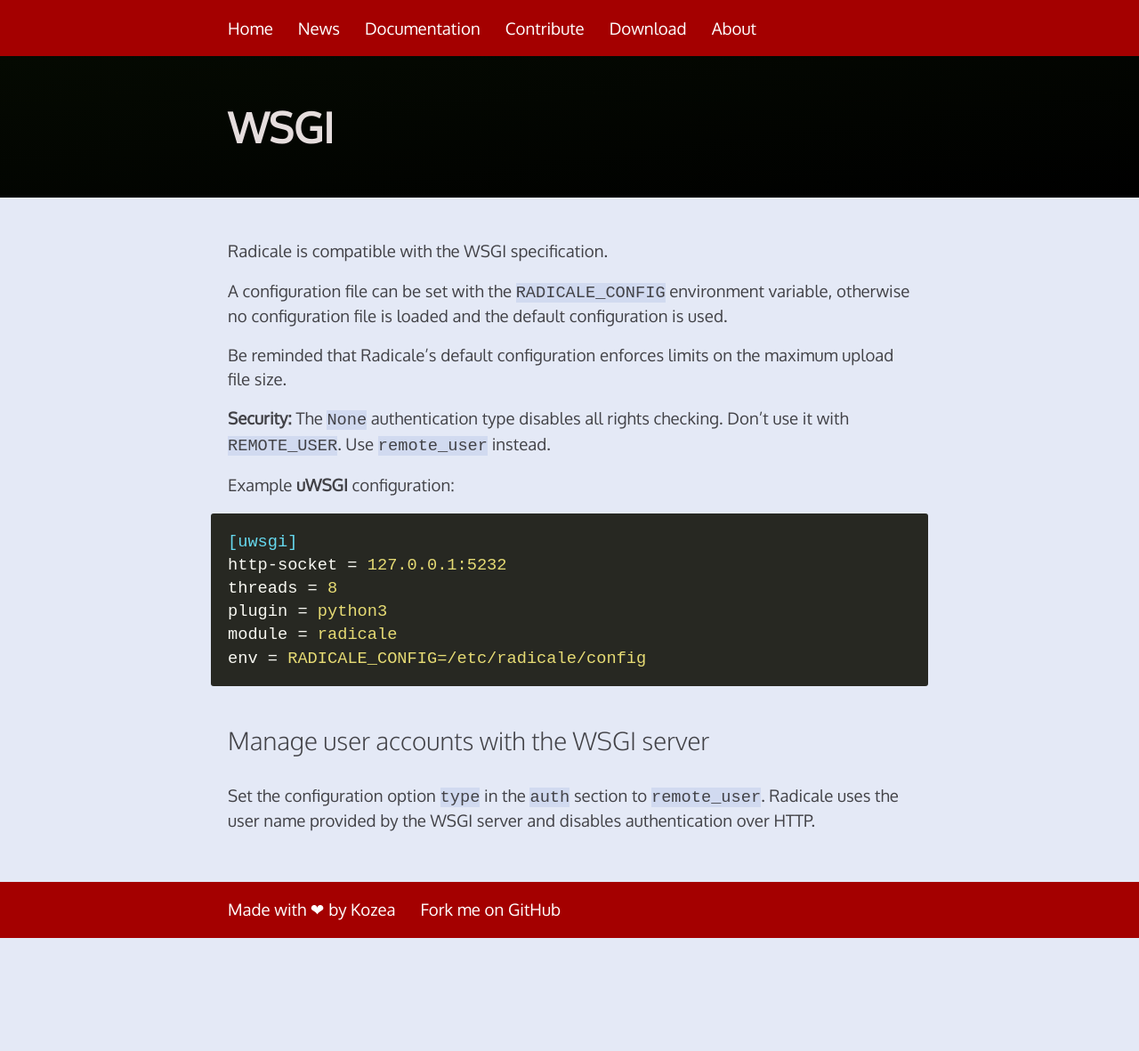
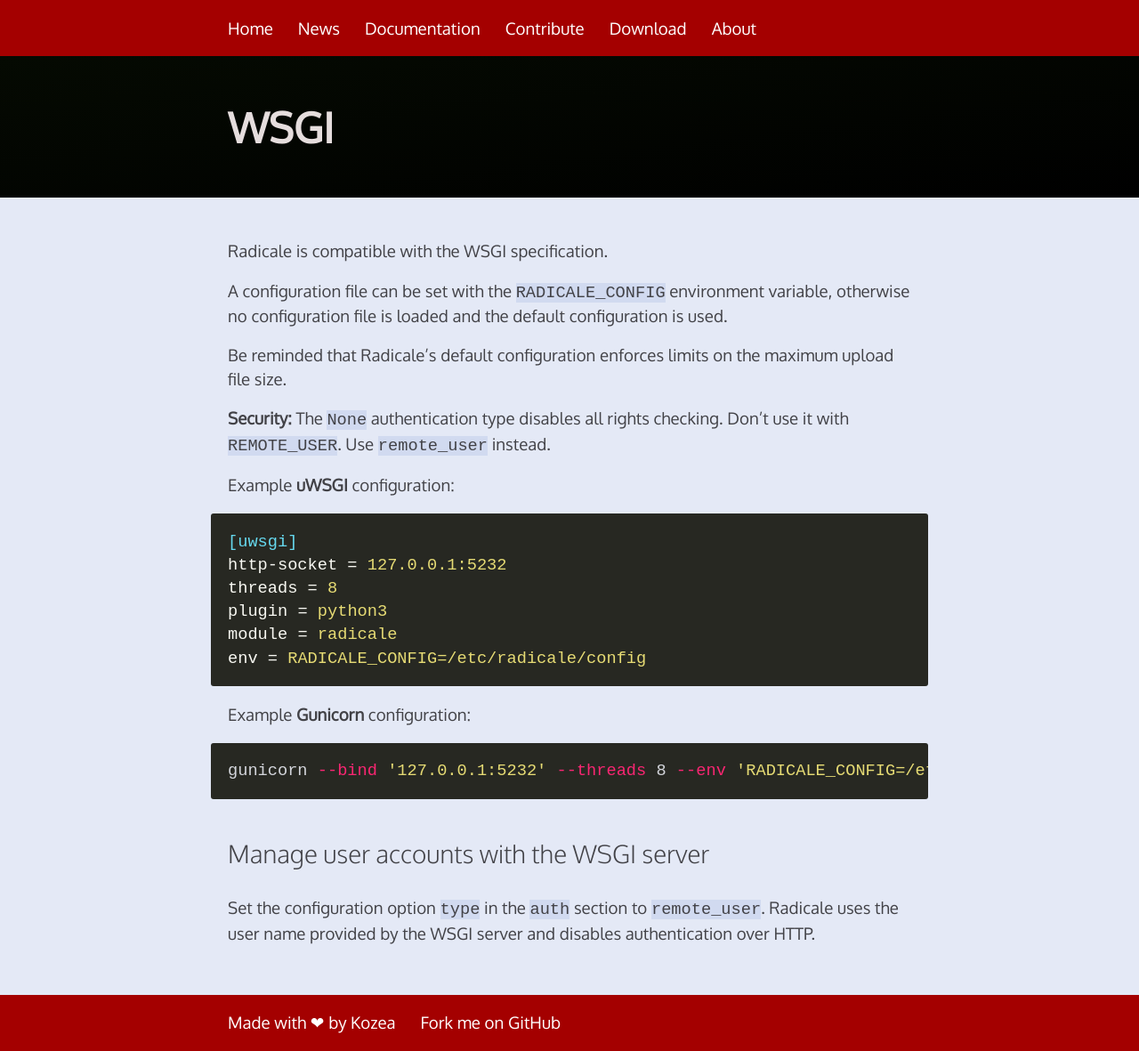
Before and after one commit to Kozea/Radicale, a Jekyll site: the page built from wsgi.md, in a window 1280 px wide. Shown: the whole page at 89% size. Built offline with Jekyll 4.4.1, drawn with Linux system fonts in a browser that asks for light colours; before the commit the page ends 1054 px from its top, so only the background shows below that.

Commit message:
Add example for Gunicorn

````diff
--- a/wsgi.md
+++ b/wsgi.md
@@ -26,6 +26,12 @@ module = radicale
 env = RADICALE_CONFIG=/etc/radicale/config
 ```
 
+Example **Gunicorn** configuration:
+
+```shell
+gunicorn --bind '127.0.0.1:5232' --threads 8 --env 'RADICALE_CONFIG=/etc/radicale/config' radicale
+```
+
 ## Manage user accounts with the WSGI server
 Set the configuration option `type` in the `auth` section to `remote_user`.
 Radicale uses the user name provided by the WSGI server and disables
````
